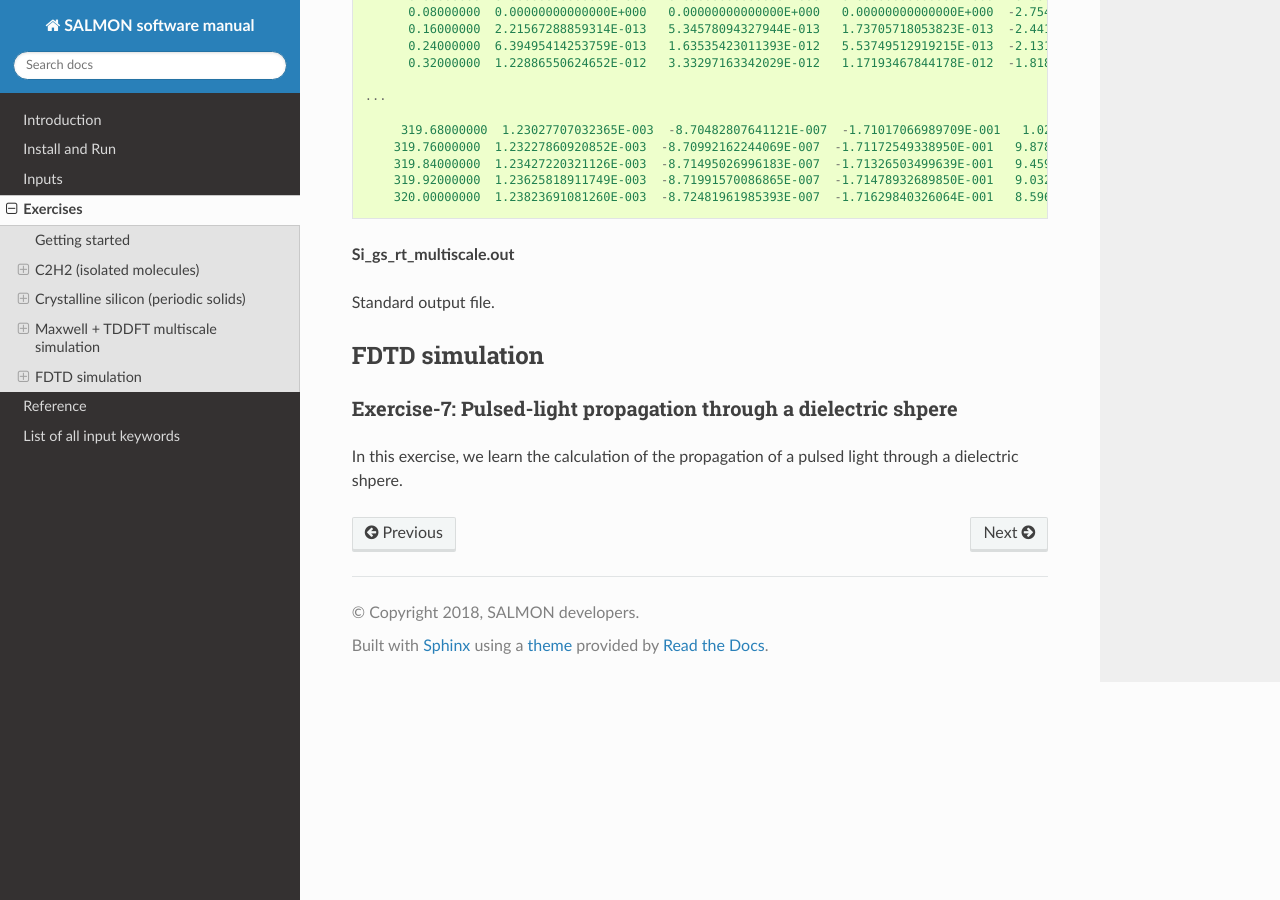
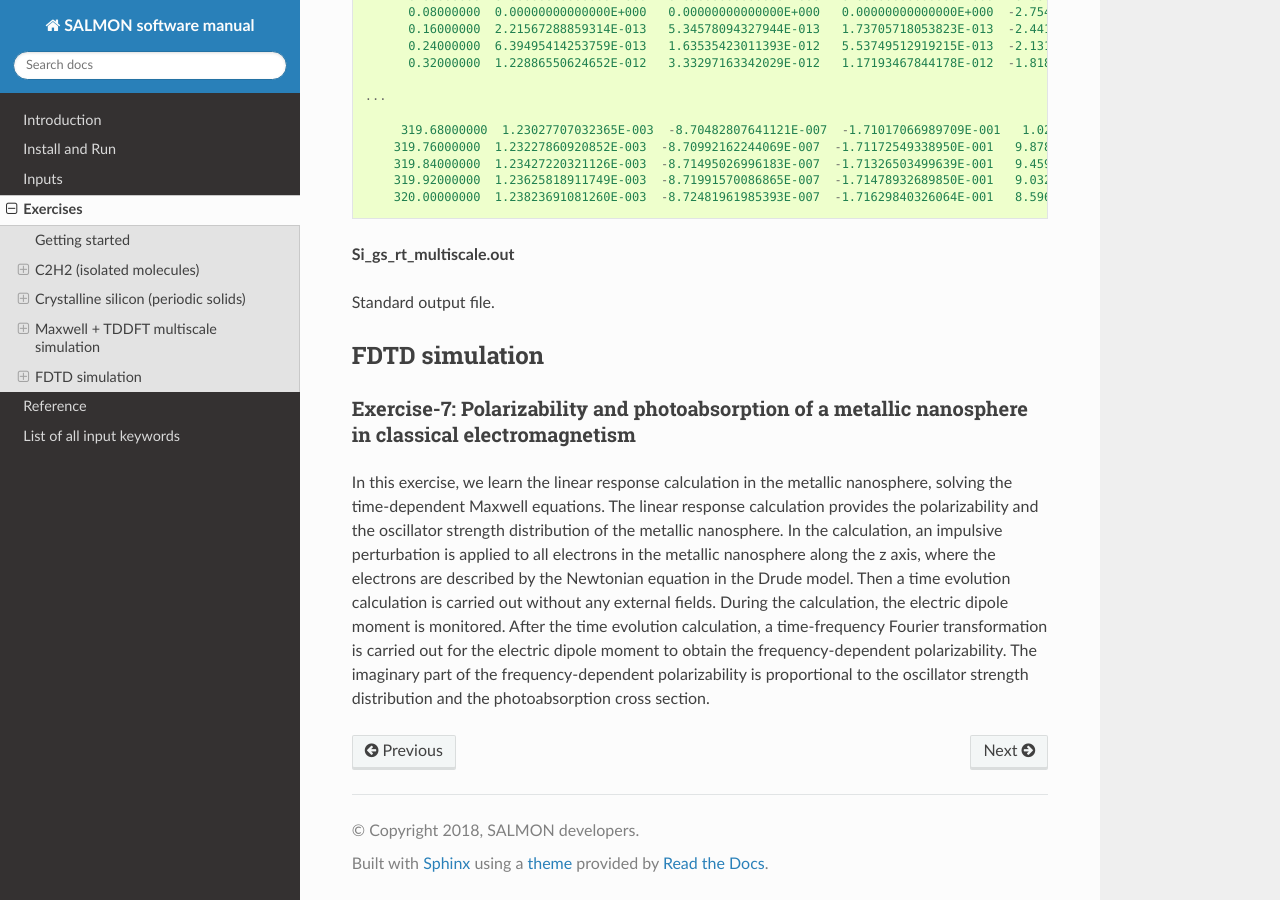
Before and after one commit to SALMON-TDDFT/SALMON-DOCS, a Sphinx documentation site: the page built from source/exercises.rst, in a window 1280 px wide and 900 px high, scrolled down 52961 px. Built offline with Sphinx 7.4.7 and the Read the Docs theme 2.0.0, drawn with Linux system fonts in a browser that asks for light colours; formulas are drawn with MathJax 3.

Commit message:
Update exercises.rst

```diff
--- a/source/exercises.rst
+++ b/source/exercises.rst
@@ -3075,8 +3075,13 @@ FDTD simulation
 
 .. _exercise-7:
 
-Exercise-7: Pulsed-light propagation through a dielectric shpere
+Exercise-7: Polarizability and photoabsorption of a metallic nanosphere in classical electromagnetism
 ~~~~~~~~~~~~~~~~~~~~~~~~~~~~~~~~~~~~~~~~~~~~~~~~~~~~~~~~~~~~~~~~
 
-In this exercise, we learn the calculation of the propagation of a
-pulsed light through a dielectric shpere.
+In this exercise, we learn the linear response calculation in the metallic nanosphere, solving the time-dependent Maxwell equations.
+The linear response calculation provides the polarizability and the oscillator strength distribution of the metallic nanosphere.
+In the calculation, an impulsive perturbation is applied to all electrons in the metallic nanosphere along the z axis, where the electrons are described by the Newtonian equation in the Drude model.
+Then a time evolution calculation is carried out without any external fields.
+During the calculation, the electric dipole moment is monitored.
+After the time evolution calculation, a time-frequency Fourier transformation is carried out for the electric dipole moment to obtain the frequency-dependent polarizability.
+The imaginary part of the frequency-dependent polarizability is proportional to the oscillator strength distribution and the photoabsorption cross section.
```
